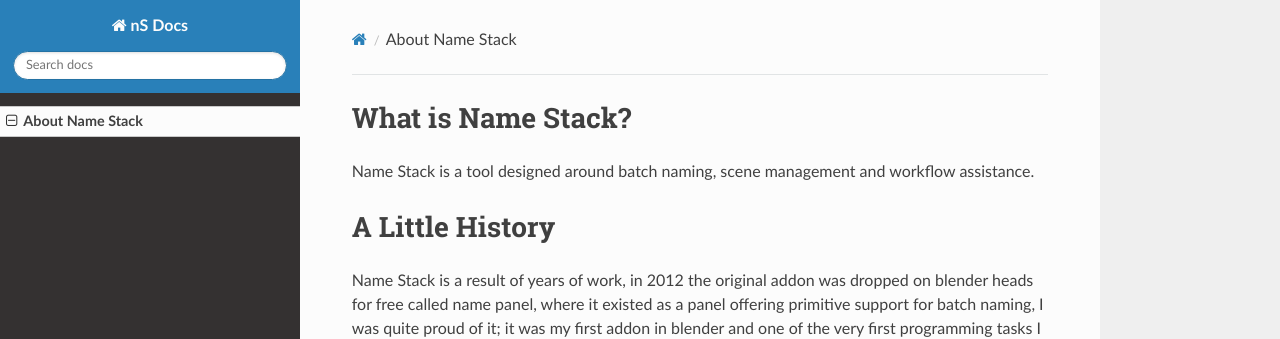
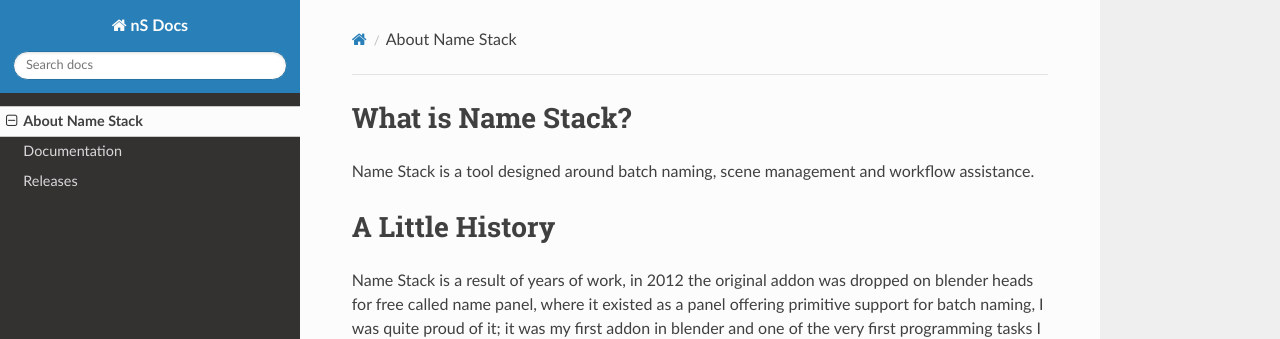
Before and after one commit to proxeIO/nS-Docs, an MkDocs documentation site: the page built from docs/index.md, in a window 1280 px wide. Shown: the top 339 px of the page. Built offline with MkDocs 1.6.1, drawn with Linux system fonts in a browser that asks for light colours; nearby versions of some CDN libraries; old or Windows-style settings are respelled for this version of MkDocs.

Commit message:
Remove unused

```diff
--- a/mkdocs.yml
+++ b/mkdocs.yml
@@ -4,28 +4,5 @@ theme: readthedocs
 
 pages:
   - About Name Stack: index.md
-
-  # - Getting Started:
-    # - Installation: install.md
-    # - Preferences: preference.md
-    # - Hotkeys: hotkeys.md
-    # - Interface: interface.md
-
-  # - Questions And Answers:
-    # - FAQ: faq.md
-    # - Troubleshooting: troubleshooting.md
-
-  # - Tips & Tricks: tips.md
-
-  # - Releases:
-    # - 1.00: 1.00.html
-    # - 1.01: 1.01.html
-    # - 1.02: 1.02.html
-
-# Extensions
-markdown_extensions:
-    - admonition
-    - footnotes
-theme: readthedocs
-extra_css:
-    - css/extra.css
+  - Documentation: docs.md
+  - Releases: releases.md
```
